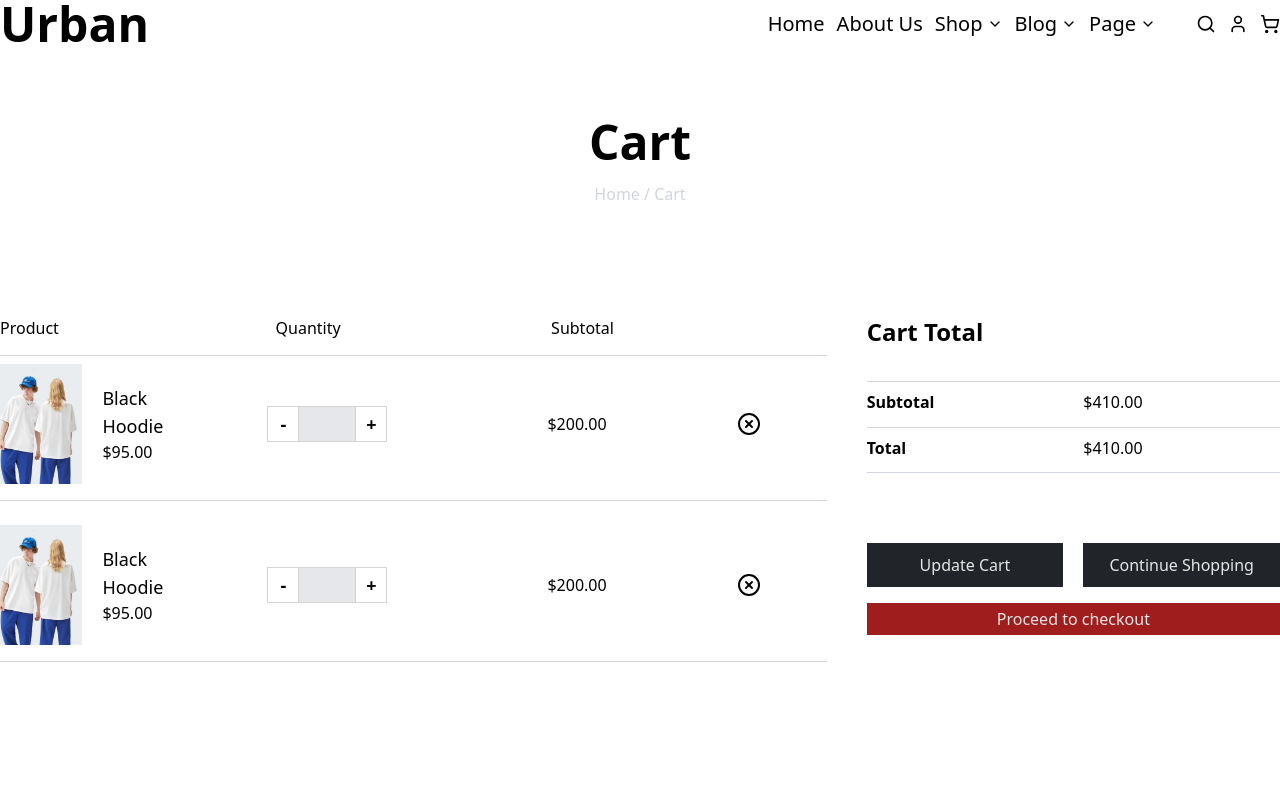
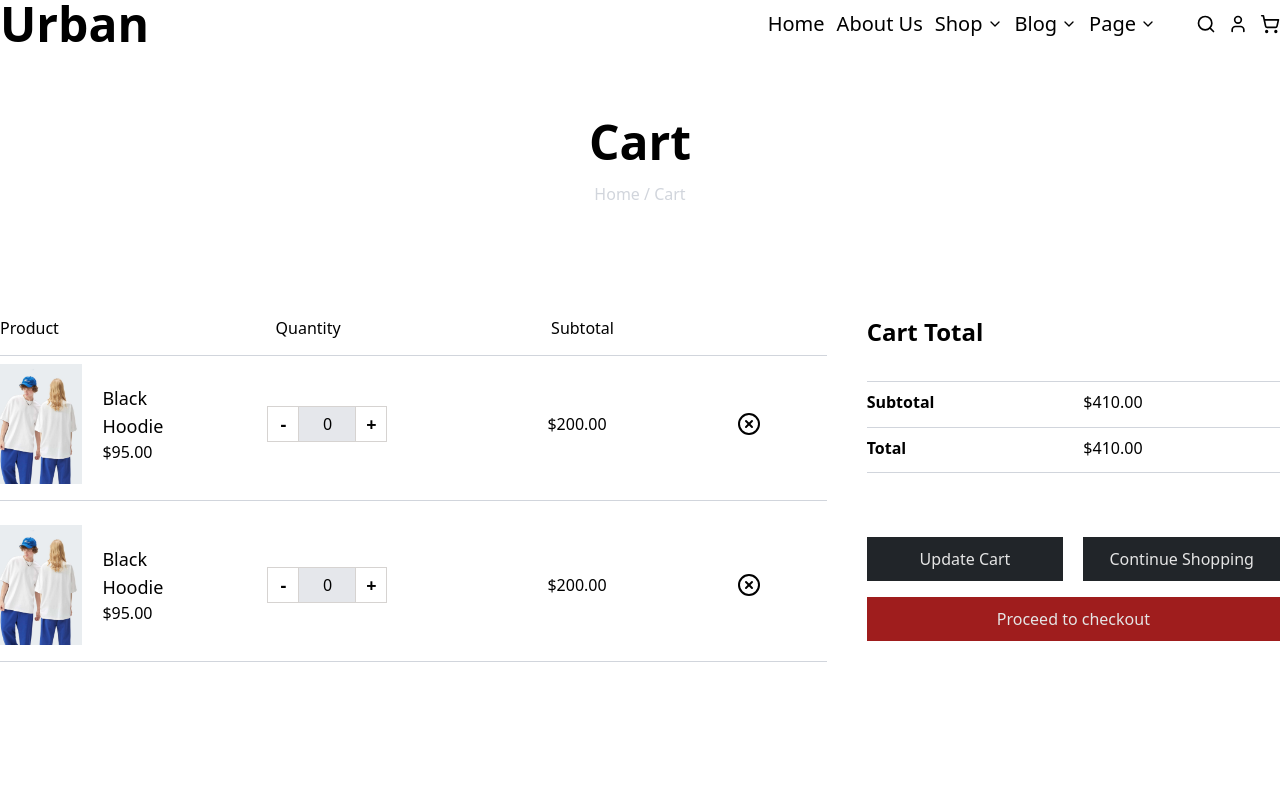
Before and after one commit to Zoidevzx/Projeto-Final-React, a Next.js app: page /cart in a window 1280 px wide. Shown: the top 800 px of the page. Built offline with nearby package versions, Linux system fonts and the light colour scheme.

Commit message:
Ajustes no Shop

```diff
--- a/components/Cart.jsx
+++ b/components/Cart.jsx
@@ -1,8 +1,21 @@
 'use client'
 import { CircleX } from "lucide-react"
 import Link from 'next/link';
+import { useState } from "react";
 
-export default function Cart({title, subtitle}) {
+export default function Cart({ title, subtitle }) {
+  const [quantity, setQuantity] = useState(0)
+
+  function AddQuantity() {
+    if (quantity >= 0)
+      setQuantity(quantity + 1)
+  }
+
+  function RemoveQuantity() {
+    if (quantity != 0)
+      setQuantity(quantity - 1)
+  }
+
   return (
     <div className="flex-center">
       <div className="container grid grid-rows-[4fr_8fr_6fr_4fr]  gap-10">
@@ -20,36 +33,17 @@ export default function Cart({title, subtitle}) {
               <p className="font-medium">Subtotal</p>
             </div>
             <div className="grid grid-cols-[1fr_2fr_1fr_1fr] gap-4 h-80 overflow-y-auto">
-              <div className="flex-center gap-x-5">
-                <img src="item1_Home.png" alt="imagem 1" className="w-30 h-30 object-cover" />
+              <div className="flex-center gap-x-5 h-30">
+                <img src="item1_Home.png" alt="imagem 1" className="w-full h-full object-cover" />
                 <div>
                   <h1 className='text-lg'>Black Hoodie</h1>
                   <p>$95.00</p>
                 </div>
               </div>
               <div className="flex-center">
-                <button className='font-bold h-9 w-8 border-stone-300 border-1 text-lg cursor-pointer'>-</button>
-                <input className='h-9 w-14 bg-gray-200 border-y-1 border-stone-300' type="text" name="" id="" />
-                <button className='font-bold h-9 w-8 border-stone-300 border-1 text-lg cursor-pointer'>+</button>
-              </div>
-              <div className="flex-center">
-                <p>$200.00</p>
-              </div>
-              <div className="flex-center">
-                <CircleX className="cursor-pointer"/>
-              </div>
-              <div className="col-span-4 border-b border-gray-300 mb-2"></div>
-              <div className="flex-center gap-x-5">
-                <img src="item1_Home.png" alt="imagem 1" className="max-xl: w-30 h-30 object-cover" />
-                <div>
-                  <h1 className='text-lg'>Black Hoodie</h1>
-                  <p>$95.00</p>
-                </div>
-              </div>
-              <div className="flex-center">
-                <button className='font-bold h-9 w-8 border-stone-300 border-1 text-lg cursor-pointer'>-</button>
-                <input className='h-9 w-14 bg-gray-200 border-y-1 border-stone-300' type="text" name="" id="" />
-                <button className='font-bold h-9 w-8 border-stone-300 border-1 text-lg cursor-pointer'>+</button>
+                <button className='font-bold h-9 w-8 border-stone-300 border-1 text-lg cursor-pointer' onClick={RemoveQuantity}>-</button>
+                <input className='h-9 w-14 bg-gray-200 border-y-1 border-stone-300 text-center' value={quantity} type="text" name="" id="" disabled />
+                <button className='font-bold h-9 w-8 border-stone-300 border-1 text-lg cursor-pointer' onClick={AddQuantity} >+</button>
               </div>
               <div className="flex-center">
                 <p>$200.00</p>
@@ -58,17 +52,18 @@ export default function Cart({title, subtitle}) {
                 <CircleX className="cursor-pointer" />
               </div>
               <div className="col-span-4 border-b border-gray-300 mb-2"></div>
-              <div className="flex-center gap-x-5">
-                <img src="item1_Home.png" alt="imagem 1" className="max-xl: w-30 h-30 object-cover" />
+
+              <div className="flex-center gap-x-5 h-30">
+                <img src="item1_Home.png" alt="imagem 1" className="w-full h-full object-cover" />
                 <div>
                   <h1 className='text-lg'>Black Hoodie</h1>
                   <p>$95.00</p>
                 </div>
               </div>
               <div className="flex-center">
-                <button className='font-bold h-9 w-8 border-stone-300 border-1 text-lg cursor-pointer'>-</button>
-                <input className='h-9 w-14 bg-gray-200 border-y-1 border-stone-300' type="text" name="" id="" />
-                <button className='font-bold h-9 w-8 border-stone-300 border-1 text-lg cursor-pointer'>+</button>
+                <button className='font-bold h-9 w-8 border-stone-300 border-1 text-lg cursor-pointer' onClick={RemoveQuantity}>-</button>
+                <input className='h-9 w-14 bg-gray-200 border-y-1 border-stone-300 text-center' value={quantity} type="text" name="" id="" disabled />
+                <button className='font-bold h-9 w-8 border-stone-300 border-1 text-lg cursor-pointer' onClick={AddQuantity} >+</button>
               </div>
               <div className="flex-center">
                 <p>$200.00</p>
@@ -77,17 +72,38 @@ export default function Cart({title, subtitle}) {
                 <CircleX className="cursor-pointer" />
               </div>
               <div className="col-span-4 border-b border-gray-300 mb-2"></div>
-              <div className="flex-center gap-x-5">
-                <img src="item1_Home.png" alt="imagem 1" className="w-30 h-30 object-cover" />
+
+              <div className="flex-center gap-x-5 h-30">
+                <img src="item1_Home.png" alt="imagem 1" className="w-full h-full object-cover" />
                 <div>
                   <h1 className='text-lg'>Black Hoodie</h1>
                   <p>$95.00</p>
                 </div>
               </div>
               <div className="flex-center">
-                <button className='font-bold h-9 w-8 border-stone-300 border-1 text-lg cursor-pointer'>-</button>
-                <input className='h-9 w-14 bg-gray-200 border-y-1 border-stone-300' type="text" name="" id="" />
-                <button className='font-bold h-9 w-8 border-stone-300 border-1 text-lg cursor-pointer'>+</button>
+                <button className='font-bold h-9 w-8 border-stone-300 border-1 text-lg cursor-pointer' onClick={RemoveQuantity}>-</button>
+                <input className='h-9 w-14 bg-gray-200 border-y-1 border-stone-300 text-center' value={quantity} type="text" name="" id="" disabled />
+                <button className='font-bold h-9 w-8 border-stone-300 border-1 text-lg cursor-pointer' onClick={AddQuantity} >+</button>
+              </div>
+              <div className="flex-center">
+                <p>$200.00</p>
+              </div>
+              <div className="flex-center">
+                <CircleX className="cursor-pointer" />
+              </div>
+              <div className="col-span-4 border-b border-gray-300 mb-2"></div>
+
+              <div className="flex-center gap-x-5 h-30">
+                <img src="item1_Home.png" alt="imagem 1" className="w-full h-full object-cover" />
+                <div>
+                  <h1 className='text-lg'>Black Hoodie</h1>
+                  <p>$95.00</p>
+                </div>
+              </div>
+              <div className="flex-center">
+                <button className='font-bold h-9 w-8 border-stone-300 border-1 text-lg cursor-pointer' onClick={RemoveQuantity}>-</button>
+                <input className='h-9 w-14 bg-gray-200 border-y-1 border-stone-300 text-center' value={quantity} type="text" name="" id="" disabled />
+                <button className='font-bold h-9 w-8 border-stone-300 border-1 text-lg cursor-pointer' onClick={AddQuantity} >+</button>
               </div>
               <div className="flex-center">
                 <p>$200.00</p>
@@ -104,25 +120,26 @@ export default function Cart({title, subtitle}) {
             <h1 className="m-0 text-2xl font-bold">Cart Total</h1>
             <div className="grid grid-flow-row grid-cols-2 gap-x-5">
               <div className="col-span-2 border-b border-gray-300 mb-2"></div>
+
               <p className="font-bold">Subtotal</p>
               <p>$410.00</p>
               <div className="col-span-2 border-b border-gray-300 my-2"></div>
+
               <p className="font-bold">Total</p>
               <p>$410.00</p>
+
               <div className="col-span-2 border-b border-gray-300 mt-2"></div>
             </div>
             <div className="flex items-center h-50">
               <div className="grid  grid-cols-2 gap-x-5 gap-y-4 w-full">
                 <div>
-
-                  <button className="text-nowrap bg-[#212529] p-1 cursor-pointer h-11 w-full text-neutral-200">Update Cart</button>
+                  <button className="bg-[#212529] p-1 cursor-pointer h-11 w-full text-neutral-200 max-lg:text-xs">Update Cart</button>
                 </div>
                 <div>
-
-                  <button className="text-nowrap bg-[#212529] p-1 cursor-pointer h-11 w-full text-neutral-200">Continue Shopping</button>
+                  <button className="bg-[#212529] p-1 cursor-pointer h-11 w-full text-neutral-200 max-lg:text-xs">Continue Shopping</button>
                 </div>
-                <div className="col-span-2">
-                  <button className="w-full bg-[#9f1d1d] p-1 cursor-pointer text-neutral-200">Proceed to checkout</button>
+                <div className="col-span-2 ">
+                  <button className="w-full bg-[#9f1d1d] p-1 cursor-pointer text-neutral-200  h-11 max-lg:text-xs">Proceed to checkout</button>
                 </div>
               </div>
             </div>
@@ -140,8 +157,8 @@ export default function Cart({title, subtitle}) {
         <footer className="grid grid-flow-col gap-10">
           <div className="flex flex-col gap-y-4">
             <h1 className="text-xl font-bold">Urban</h1>
-            <p className="text-wrap w-80">Lorem ipsum dolor sit amet, consectetur adipisicing elit. Quas, facere expedita quibusdam est aspernatur ex error! Debitis autem dicta eveniet dolorum magnam nulla sequi ducimus iste velit. </p>
-            <p className="text-wrap">Lorem ipsum dolor sit amet consectetur.</p>
+            <p className="w-80">Lorem ipsum dolor sit amet, consectetur adipisicing elit. Quas, facere expedita quibusdam est aspernatur ex error! Debitis autem dicta eveniet dolorum magnam nulla sequi ducimus iste velit. </p>
+            <p>Lorem ipsum dolor sit amet consectetur.</p>
           </div>
           <div className="flex flex-col gap-y-4">
             <h1 className="text-lg font-bold">Quick Links</h1>
```
